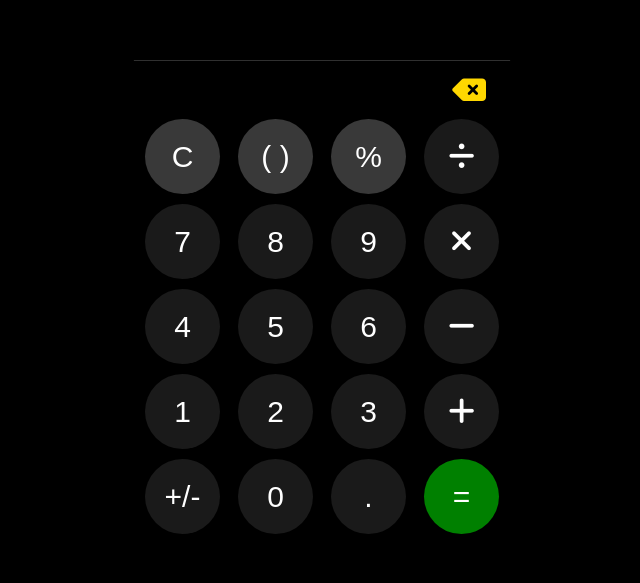
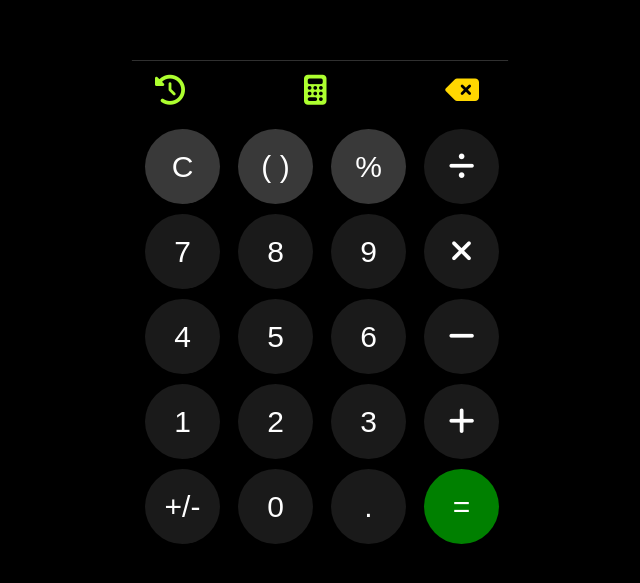
Before and after one commit to abk2191/react-calculator, a React (Vite) app: page / in a window 1280 px wide. Shown: the part 153-736 px from the top of the page, without its empty margins (318-958 px from the left). Built offline with nearby package versions, Linux system fonts and the light colour scheme.

Commit message:
Added new features

```diff
--- a/src/Calculator.jsx
+++ b/src/Calculator.jsx
@@ -4,6 +4,7 @@ function Calculator() {
   const [opvalue, setOpvalue] = useState("");
   const [result, setResult] = useState("");
   const [lastWasEquals, setLastWasEquals] = useState(false);
+  const [renderCalculator, setRenderCalculator] = useState(true);
 
   function calculateExpression() {
     setOpvalue("");
@@ -266,7 +267,7 @@ function Calculator() {
           </div>
         </div>
 
-        <div className="keyboarrd">
+        <div className="container">
           <span
             style={{
               color: "rgb(57, 57, 57)",
@@ -277,11 +278,63 @@ function Calculator() {
           >
             _______________________________________________
           </span>
+          <div className="operation-buttons-div">
+            <div className="history-button-div">
+              <button
+                className="history-button"
+                onClick={() => setRenderCalculator(false)}
+              >
+                <i class="fa-solid fa-clock-rotate-left"></i>
+              </button>
+            </div>
+
+            <div className="calculator-button-div">
+              <button
+                className="calculator-button"
+                onClick={() => setRenderCalculator(true)}
+              >
+                <i class="fa-solid fa-calculator"></i>
+              </button>
+            </div>
+
             <div className="delete-btn-div">
               <button className="delete-button" onClick={handleDelete}>
                 <i className="fa-solid fa-delete-left"></i>
               </button>
             </div>
+          </div>
+
+          {renderCalculator && (
+            <div className="keyboarrd">
+              {/* <span
+              style={{
+                color: "rgb(57, 57, 57)",
+                marginBottom: "0px",
+                margin: "0",
+                padding: "0",
+              }}
+            >
+              _______________________________________________
+            </span>
+            <div className="operation-buttons-div">
+              <div className="history-button-div">
+                <button className="history-button">
+                  <i class="fa-solid fa-clock-rotate-left"></i>
+                </button>
+              </div>
+
+              <div className="calculator-button-div">
+                <button className="calculator-button">
+                  <i class="fa-solid fa-calculator"></i>
+                </button>
+              </div>
+
+              <div className="delete-btn-div">
+                <button className="delete-button" onClick={handleDelete}>
+                  <i className="fa-solid fa-delete-left"></i>
+                </button>
+              </div>
+            </div> */}
               <div className="button-row">
                 <button
                   className="op-buttons"
@@ -433,6 +486,8 @@ function Calculator() {
                 </button>
               </div>
             </div>
+          )}
+        </div>
       </div>
     </>
   );
--- a/src/index.css
+++ b/src/index.css
@@ -18,11 +18,10 @@
 }
 
 .delete-btn-div {
-  width: 380px;
   display: flex;
   align-items: center;
   justify-content: right;
-  margin-right: 40px;
+  /* margin-right: 40px; */
   height: auto;
 }
 
@@ -51,6 +50,10 @@
   align-items: center;
   justify-content: center;
   gap: 10px;
+  /* margin-top: 80px; */
+}
+
+.container {
   margin-top: 80px;
 }
 
@@ -81,6 +84,32 @@ body {
   background-color: black;
   overflow-y: hidden;
   overflow-x: hidden;
+}
+
+.operation-buttons-div {
+  width: 350px;
+  display: flex;
+  align-items: center;
+  justify-content: space-evenly;
+  margin-bottom: 10px;
+  gap: 100px;
+  padding: 10px;
+}
+
+.history-button {
+  border: none;
+  background: none;
+  color: greenyellow;
+  font-size: 30px;
+  cursor: pointer;
+}
+
+.calculator-button {
+  border: none;
+  background: none;
+  color: greenyellow;
+  font-size: 30px;
+  cursor: pointer;
 }
 
 /* When app is in standalone mode (installed as PWA) */
```
Lines whose indentation alone changed are shown as unchanged.
